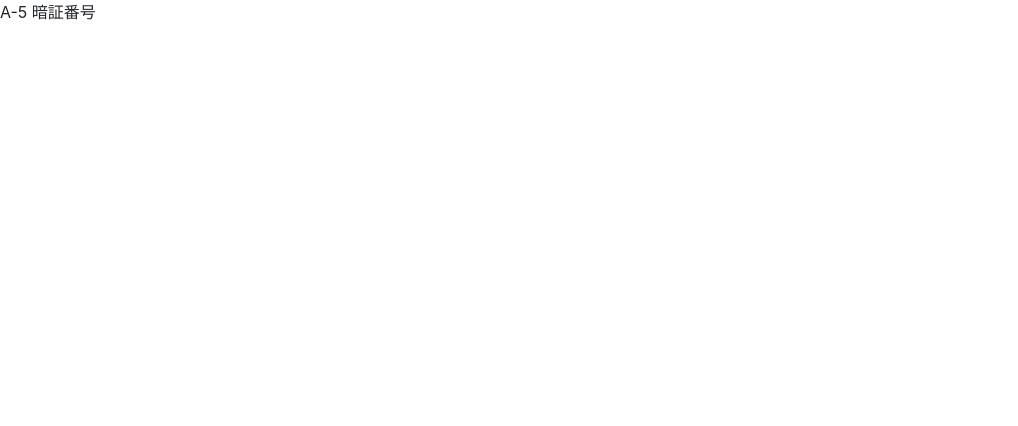
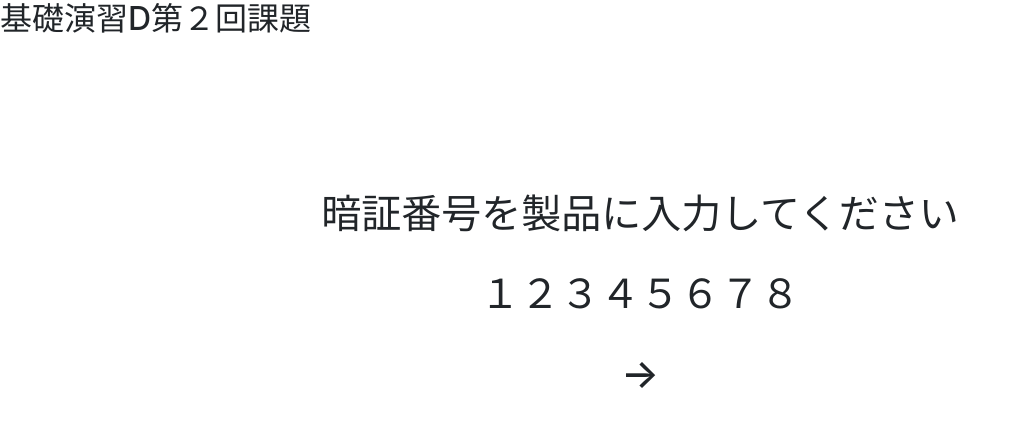
Before and after one commit to sugimoto-ecn/tomomin_front, a React (Create React App) app: page /auth/product in a window 1280 px wide. Shown: the top 426 px of the page, without its empty margins (0-1018 px from the left). Built offline with nearby package versions, Linux system fonts and the light colour scheme.

Commit message:
a-5担当

```diff
--- a/src/views/Product.jsx
+++ b/src/views/Product.jsx
@@ -1,11 +1,30 @@
 import React from 'react'
+import "./Product.module.css"
 
 const Product = () => {
-    return (
-        <div>
-            A-5 暗証番号
-        </div>
-    )
+        return (
+            <div>
+                <div className='out'>
+                <h2>基礎演習D第２回課題</h2>
+
+                    <div className='center'>
+                        <br></br>
+                        <br></br>
+                        <br></br>
+                        <br></br>
+                        <br></br>
+                        <br></br>
+                    <h1>暗証番号を製品に入力してください</h1>
+                        <br></br>
+                    <h1>１２３４５６７８</h1>
+                    <br></br>
+                    <h1>→</h1>
+                    </div>
+
+
+                </div>
+            </div>
+        )
 }
 
 export default Product
--- /dev/null
+++ b/src/views/Product.module.css
@@ -0,0 +1,11 @@
+h1 {
+  text-align: center;
+}
+
+
+.center {
+	position: absolute;
+	top: 150%;
+	left: 50%;
+	transform: translate(-50%, -50%);
+}
```
Also changed, not shown: 1 other file (tests, documents, lock files or other folders).
